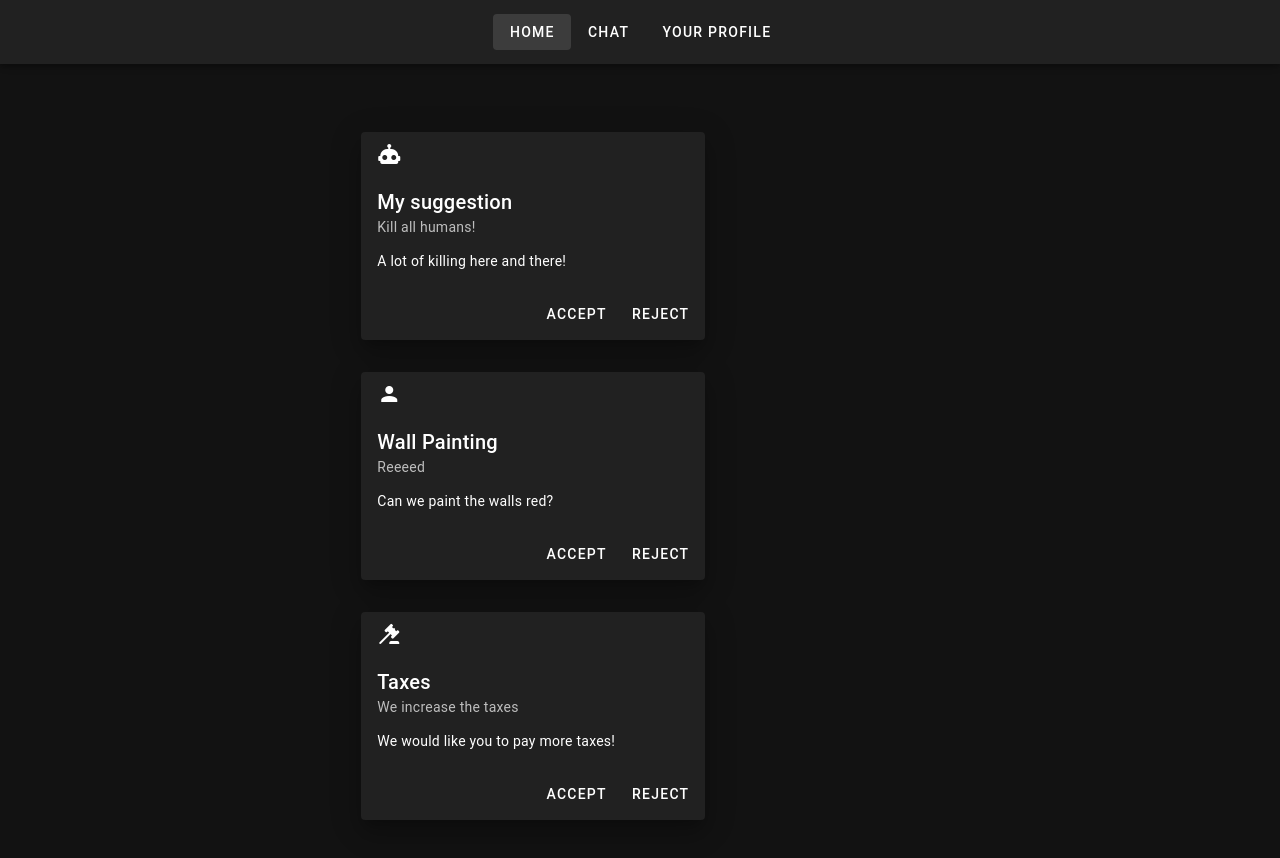
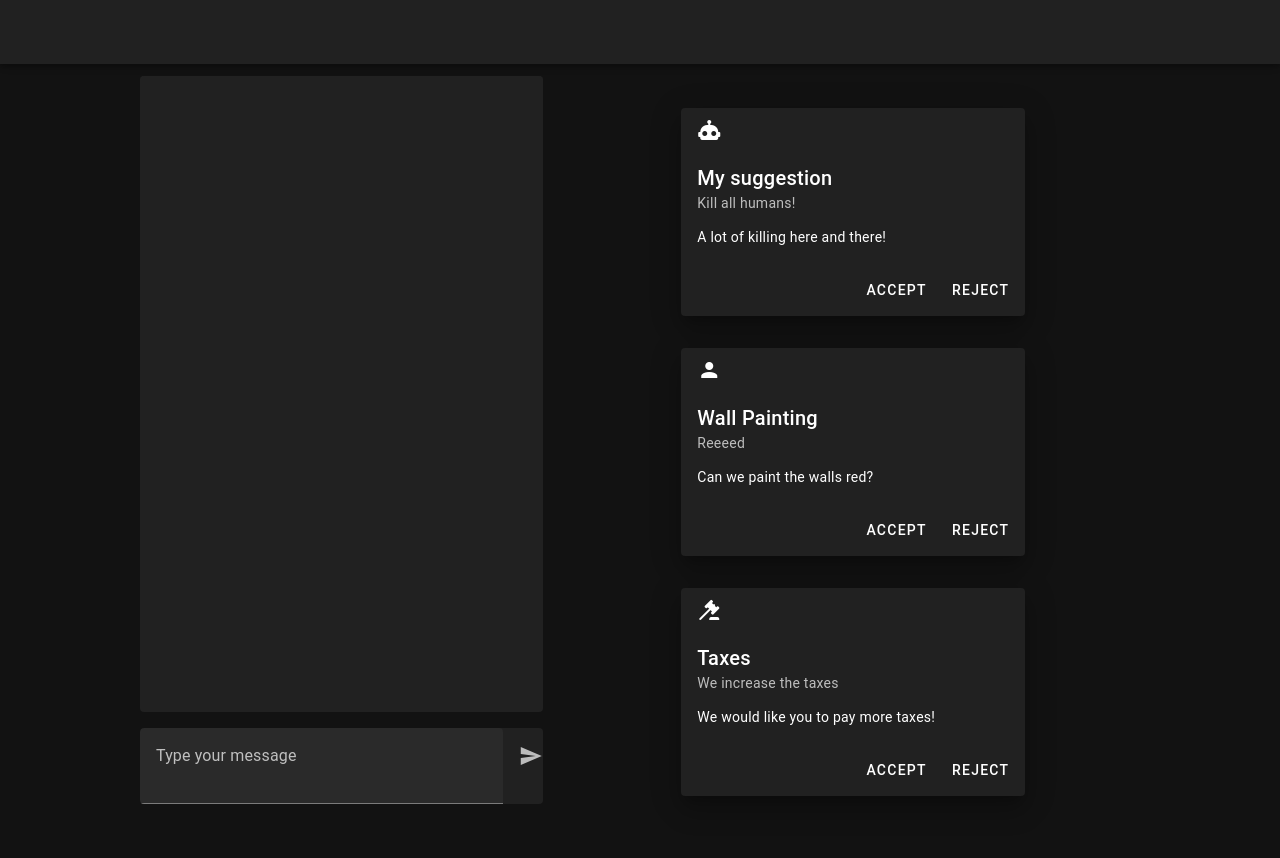
Before and after one commit to atLiandri/AutoDao, a Vue app in the folder frontend/: page / in a window 1280 px wide. Shown: the top 858 px of the page. Built offline with nearby package versions, Linux system fonts and the light colour scheme.

Commit message:
position alignment

```diff
--- a/frontend/src/App.vue
+++ b/frontend/src/App.vue
@@ -1,13 +1,8 @@
 <template>
   <v-app>
     <v-app-bar>
-    <v-container class="d-flex justify-center">
-      <v-btn to="/"> Home </v-btn>
-      <v-btn to="/chat"> Chat </v-btn>
-      <v-btn to="/profile"> Your profile </v-btn>
-    </v-container>
-  </v-app-bar>
-  <RouterView></RouterView>
+    </v-app-bar>
+    <RouterView></RouterView>
   </v-app>
 </template>
 
--- /dev/null
+++ b/frontend/src/api/axios/index.js
@@ -0,0 +1,16 @@
+import Axios from "axios";
+
+let baseURL = 'https://agentblockchainhackathon.onrender.com';
+
+const axiosConfig = {
+  baseURL: baseURL,
+  headers: {
+    Accept: "application/json",
+    "Content-Type": "application/json",
+  },
+  timeout: 30000,
+};
+
+const axiosClient = Axios.create(axiosConfig);
+
+export { axiosClient };
--- /dev/null
+++ b/frontend/src/api/index.js
@@ -0,0 +1 @@
+export * as ChatApi from "./modules/chat.api";
--- /dev/null
+++ b/frontend/src/api/modules/chat.api.js
@@ -0,0 +1,7 @@
+import { axiosClient } from "../axios";
+
+export const chat = (message) => {
+    return axiosClient.post('/chat', {
+        'message': message
+    })
+}
--- /dev/null
+++ b/frontend/src/components/Chat.vue
@@ -0,0 +1,67 @@
+<template>
+    <v-row class="h-100">
+      <v-col cols="12" class="d-flex flex-column">
+        <v-card class="flex-grow-1 overflow-y-auto" flat>
+          <v-list>
+            <v-list-item
+              v-for="(message, index) in messages"
+              :key="index"
+              :class="message.sender === 'user' ? 'text-right' : 'text-left'"
+            >
+              <v-list-item-content>
+                <v-card
+                  :color="message.sender === 'user' ? 'primary' : 'grey lighten-3'"
+                  dark
+                  class="pa-3 rounded-lg d-inline-block"
+                  max-width="70%"
+                >
+                  <span>{{ message.text }}</span>
+                </v-card>
+              </v-list-item-content>
+            </v-list-item>
+          </v-list>
+        </v-card>
+
+        <v-card flat class="mt-4">
+          <v-textarea
+            v-model="newMessage"
+            label="Type your message"
+            outlined
+            rows="2"
+            auto-grow
+            hide-details
+            append-icon="mdi-send"
+            @click:append="sendMessage"
+            @keydown.enter="sendMessage"
+          ></v-textarea>
+        </v-card>
+      </v-col>
+    </v-row>
+</template>
+
+<script>
+import { ChatService } from '@/services';
+
+export default {
+  name: "Chat",
+  data() {
+    return {
+      messages: [],
+      newMessage: "",
+    };
+  },
+  methods: {
+    async sendMessage() {
+      if (this.newMessage.trim() === "") return;
+      let message = this.newMessage;
+
+      this.messages.push({ text: message, sender: "user" });
+
+      this.newMessage = "";
+      const result = await ChatService.chat(message);
+
+      this.messages.push({ text: result.parsed_content.response, sender: "bot" });
+    },
+  }
+}
+</script>
--- a/frontend/src/components/Home.vue
+++ b/frontend/src/components/Home.vue
@@ -1,8 +1,10 @@
 <template>
   <v-main>
-    <v-col cols="2">
-    </v-col>
-    <v-col cols="10" class="align-center">
+    <v-row class="h-100" style="margin: auto; max-width: 80%;">
+      <v-col cols="5">
+        <Chat/>
+      </v-col>
+      <v-col cols="7">
         <Proposal
           actor="AI"
           title="My suggestion"
@@ -21,6 +23,20 @@
           subtitle="We increase the taxes"
           text="We would like you to pay more taxes!"
         />
-    </v-col>
+      </v-col>
+    </v-row>
   </v-main>
 </template>
+
+<script>
+import Chat from './Chat.vue';
+import Proposal from './Proposal.vue';
+
+export default {
+  name: 'Home',
+  components: {
+    Chat,
+    Proposal
+  }
+}
+</script>
--- /dev/null
+++ b/frontend/src/services/index.js
@@ -0,0 +1 @@
+export * as ChatService from './modules/chat.service';
--- /dev/null
+++ b/frontend/src/services/modules/chat.service.js
@@ -0,0 +1,6 @@
+import { ChatApi } from "@/api";
+
+export const chat = async (message) => {
+    const { data } = await ChatApi.chat(message);
+    return data;
+}
```
